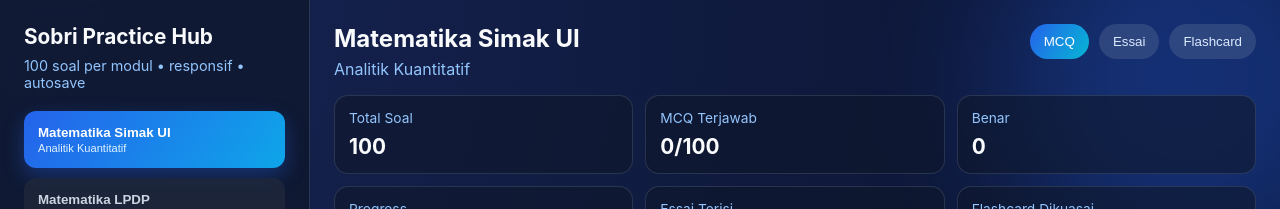
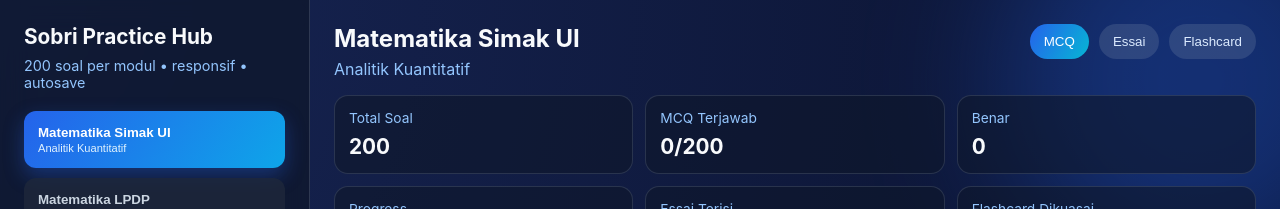
Before and after one commit to sobri3195/Web-Soal-Rutin-Sobri, a React (Vite) app: page / in a window 1280 px wide. Shown: the top 209 px of the page. Built offline with nearby package versions, Linux system fonts and the light colour scheme.

Commit message:
Tambah 100 soal lagi per modul

```diff
--- a/src/App.jsx
+++ b/src/App.jsx
@@ -9,7 +9,7 @@ const moduleConfigs = [
 ];
 
 const modules = moduleConfigs.map((module) => module.name);
-const QUESTION_COUNT_PER_MODULE = 100;
+const QUESTION_COUNT_PER_MODULE = 200;
 const PAGE_SIZE = 10;
 
 const shuffleDeterministic = (items, seed) => {
```
Also changed, not shown: 1 other file (tests, documents, lock files or other folders).
